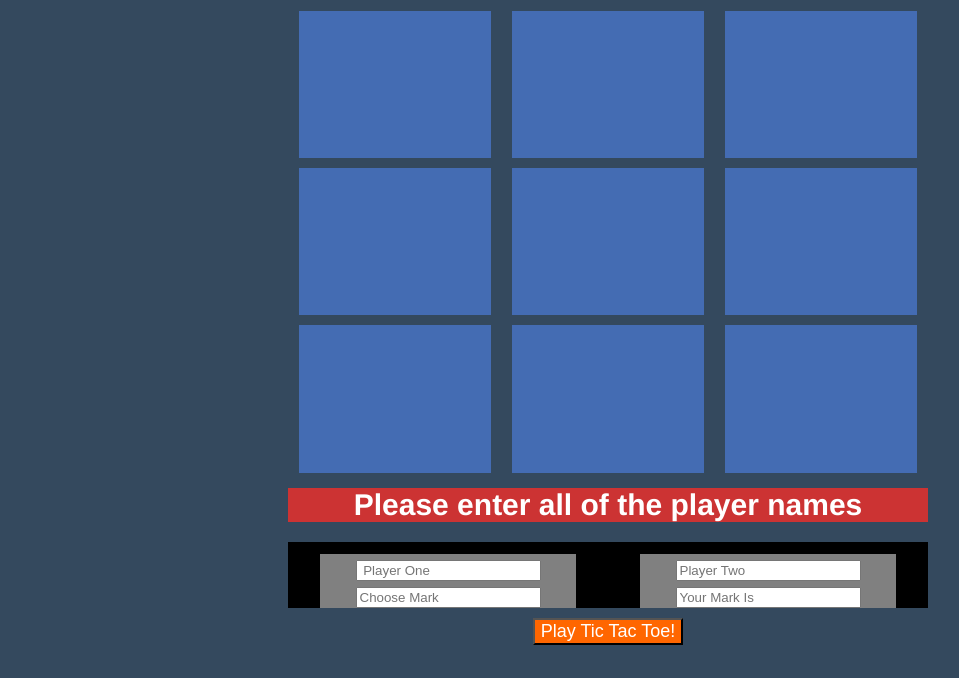
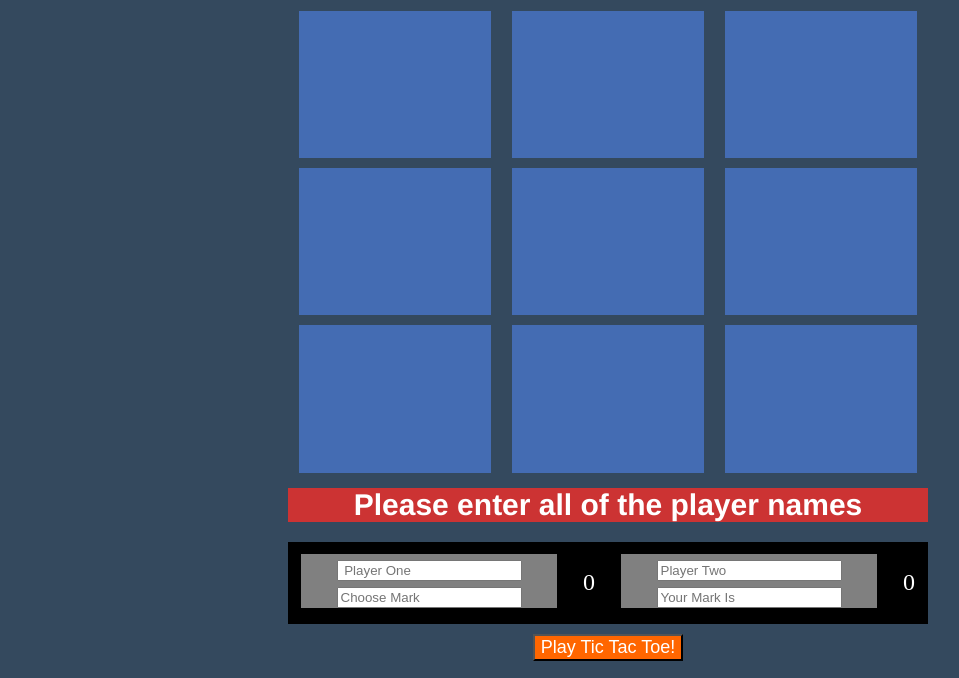
Before and after one commit to jhkirkley/tictactoe, a plain HTML site: page index.html in a window 1280 px wide. Both pictures are taken after a click on the button "Play Tic Tac Toe!". Shown: the part 122-800 px from the top of the page, without its empty margins (32-991 px from the left). Drawn offline with nearby package versions, Linux system fonts and the light colour scheme.

Commit message:
Score Placeholder

```diff
--- a/index.html
+++ b/index.html
@@ -49,9 +49,11 @@
                 <div id="player-one"><input type="text" id="player-one-input" placeholder=" Player One">
                 <input type="text" id="player-one-mark" placeholder="Choose Mark">
                 </div>
+                <div id="p-one-score"><p></p></div>
                 <div id="player-two"><input type="text" id="player-two-input" placeholder="Player Two">
                 <input type="text" id="player-two-mark" placeholder="Your Mark Is">
                </div>
+               <div id="p-two-score"><p></p></div>
            </div>
             <div id="action">
                 <button type="button" id="play">Play Tic Tac Toe!</button>
--- a/js/toe.js
+++ b/js/toe.js
@@ -46,6 +46,18 @@ $(document).ready(function() {
     }
 
     function checkWinner(n, playerName) {
+
+/*        function wins(playerName) {
+    playerName.score++;
+    if (playerName == playerOne.name) {
+        playerOne.score++;
+        $("#p-one-score").children("p").text(playerOne.score);
+    } else if (playerName == playerTwo.name) {
+        playerTwo.score++;
+        $("#p-two-score").children("p").text(playerOne.score);
+    }
+}
+*/
         if (
 
             (bPlane[0] == n && bPlane[1] == n && bPlane[2] == n) ||
@@ -78,8 +90,10 @@ $(document).ready(function() {
 
         playerOne.name = $("#player-one-input").val();
         playerOne.mark =  $("#player-one-mark").val();
+        playerOne.score = 0; $("#p-one-score").children("p").text(playerOne.score);
         playerTwo.name = $("#player-two-input").val();
         playerTwo.mark =  $("#player-two-mark").val();
+        playerTwo.score = 0; $("#p-two-score").children("p").text(playerTwo.score);
 
         if (playerOne.name == "" || playerTwo.name == "") {
             boardMsg("Please enter all of the player names");
```
